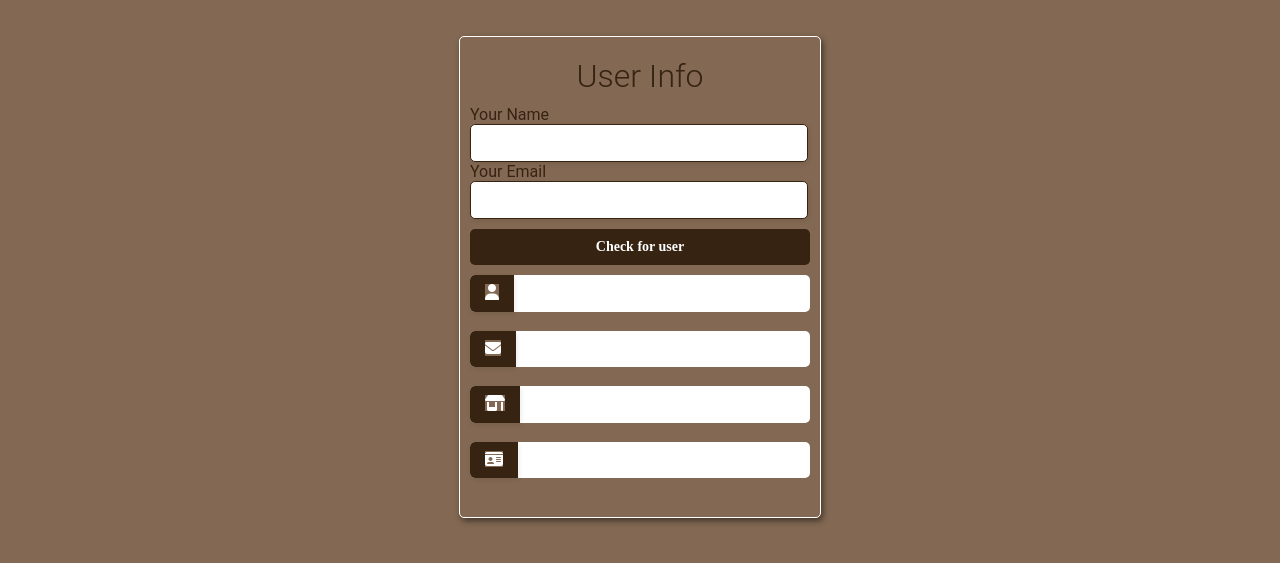
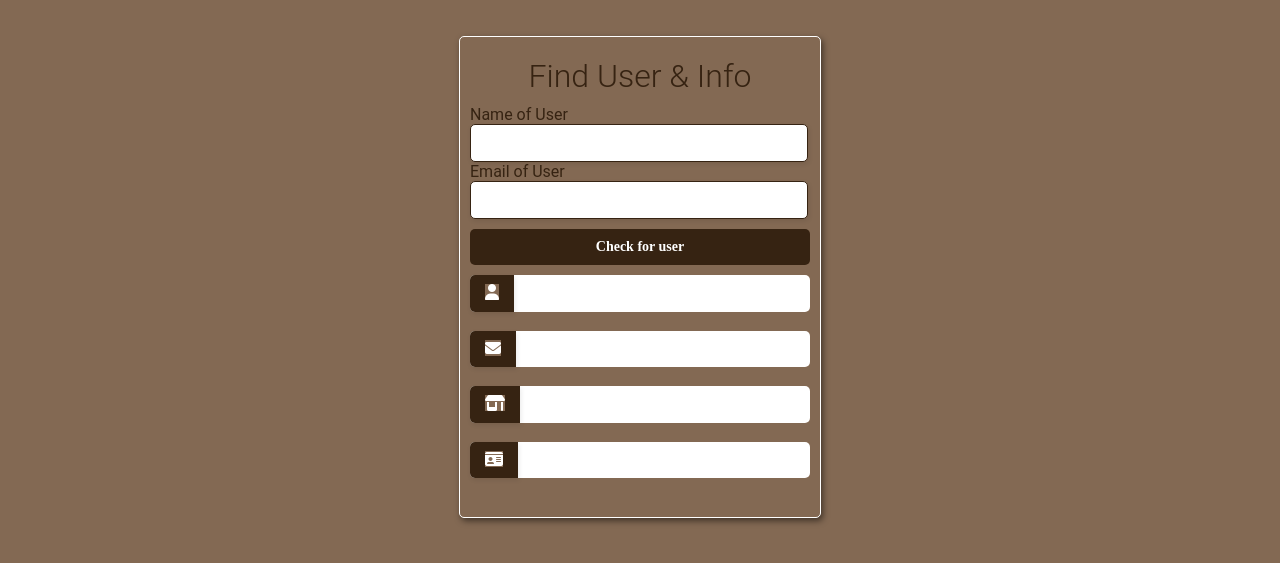
Before and after one commit to Natazja/portfolie-6, a website built with webpack: page user-page/userIndex.html in a window 1280 px wide. Shown: the part 85-648 px from the top of the page. Built offline with nearby package versions, Linux system fonts and the light colour scheme; no server answers.

Commit message:
small fix to admin user info page

```diff
--- a/user-page/user-API.js
+++ b/user-page/user-API.js
@@ -3,8 +3,8 @@ const mysql = require("mysql2");
 const cors = require("cors");
 const dotenv = require("dotenv");
 const app = express();
-const port = 3002;
-// const ejs = require("ejs");
+const port = process.env.PORT;
+
 
 
 const result = dotenv.config();
--- a/user-page/userIndex.html
+++ b/user-page/userIndex.html
@@ -30,11 +30,11 @@
     </header>
 
     <div id="user-main-block">
-        <h1>User Info</h1>
+        <h1>Find User & Info</h1>
         <section>
             <div id="userCheck">
-                <label for="userInput"></label>Your Name<input type="text" id="userInput">
-                <label for="userInput2"></label>Your Email<input type="text" id="userInput2">
+                <label for="userInput"></label>Name of User<input type="text" id="userInput">
+                <label for="userInput2"></label>Email of User<input type="text" id="userInput2">
                 <button id="userCheckBTN">Check for user</button>
             </div>
         </section>
```
